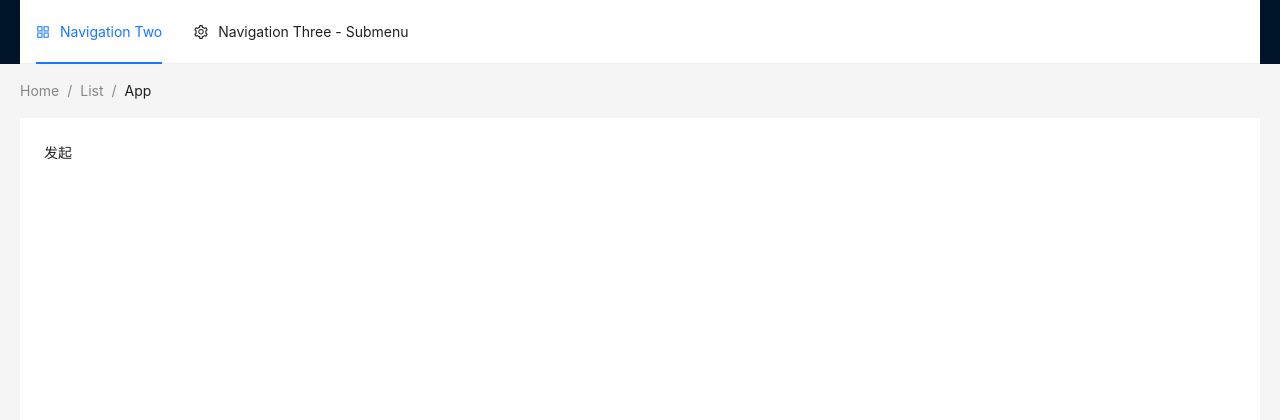
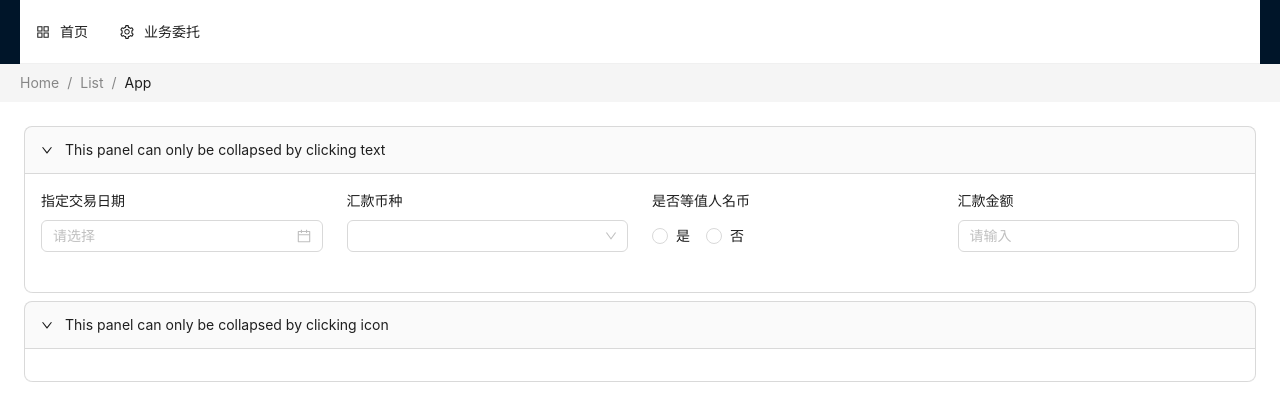
Before and after one commit to xingba-coder/cross-border-remittance, a Vue app: page /singleRemit/launch in a window 1280 px wide. Shown: the top 420 px of the page. Built offline with nearby package versions, Linux system fonts and the light colour scheme.

Commit message:
添加单笔汇款委托页面；样式修改；

```diff
--- a/components.d.ts
+++ b/components.d.ts
@@ -11,6 +11,9 @@ declare module 'vue' {
     ABreadcrumbItem: typeof import('ant-design-vue/es')['BreadcrumbItem']
     AButton: typeof import('ant-design-vue/es')['Button']
     ACol: typeof import('ant-design-vue/es')['Col']
+    ACollapse: typeof import('ant-design-vue/es')['Collapse']
+    ACollapsePanel: typeof import('ant-design-vue/es')['CollapsePanel']
+    ADatePicker: typeof import('ant-design-vue/es')['DatePicker']
     AForm: typeof import('ant-design-vue/es')['Form']
     AFormItem: typeof import('ant-design-vue/es')['FormItem']
     AInput: typeof import('ant-design-vue/es')['Input']
@@ -18,12 +21,14 @@ declare module 'vue' {
     ALayoutContent: typeof import('ant-design-vue/es')['LayoutContent']
     ALayoutHeader: typeof import('ant-design-vue/es')['LayoutHeader']
     AMenu: typeof import('ant-design-vue/es')['Menu']
+    ARadio: typeof import('ant-design-vue/es')['Radio']
     ARadioButton: typeof import('ant-design-vue/es')['RadioButton']
     ARadioGroup: typeof import('ant-design-vue/es')['RadioGroup']
     ARangePicker: typeof import('ant-design-vue/es')['RangePicker']
     ARow: typeof import('ant-design-vue/es')['Row']
     ASelect: typeof import('ant-design-vue/es')['Select']
     ASelectOption: typeof import('ant-design-vue/es')['SelectOption']
+    ASpace: typeof import('ant-design-vue/es')['Space']
     ATable: typeof import('ant-design-vue/es')['Table']
     HelloWorld: typeof import('./src/components/HelloWorld.vue')['default']
     IconCommunity: typeof import('./src/components/icons/IconCommunity.vue')['default']
--- a/src/App.vue
+++ b/src/App.vue
@@ -1,10 +1,10 @@
 <template>
   <a-layout>
-    <a-layout-header :style="{ position: 'fixed', zIndex: 5, width: '100%',paddingInline: '20px'  }">
-      <a-menu v-model:selectedKeys="current" mode="horizontal" :items="items" @click="toRouter" />
+    <a-layout-header :style="{ position: 'fixed', zIndex: 5, width: '100%', paddingInline: '20px' }">
+      <a-menu mode="horizontal" :items="items" @click="toRouter" />
     </a-layout-header>
-    <a-layout-content :style="{ padding: '0 20px', marginTop: '64px' }">
-      <a-breadcrumb :style="{ margin: '16px 0' }">
+    <a-layout-content :style="{ padding: '0 0', marginTop: '64px' }">
+      <a-breadcrumb :style="{ margin: '8px 20px' }">
         <a-breadcrumb-item>Home</a-breadcrumb-item>
         <a-breadcrumb-item>List</a-breadcrumb-item>
         <a-breadcrumb-item>App</a-breadcrumb-item>
@@ -21,25 +21,23 @@
 
 <script setup lang="ts">
 import { RouterView, useRouter } from 'vue-router'
-import { h, ref } from 'vue';
+import { h, ref,onMounted } from 'vue';
 import { MailOutlined, AppstoreOutlined, SettingOutlined } from '@ant-design/icons-vue';
 import type { MenuProps } from 'ant-design-vue';
 
 const router = useRouter()
 
-const current = ref<string[]>(['home']);
+const current = ref<string[]>(['']);
 const items = ref<MenuProps['items']>([
   {
     key: 'home',
     icon: () => h(AppstoreOutlined),
-    label: 'Navigation Two',
-    title: 'Navigation Two',
+    label: '首页',
   },
   {
     key: 'remit',
     icon: () => h(SettingOutlined),
-    label: 'Navigation Three - Submenu',
-    title: 'Navigation Three - Submenu',
+    label: '业务委托',
     children: [
       {
         key: 'singleRemit',
@@ -57,12 +55,12 @@ const items = ref<MenuProps['items']>([
             // title: 'Option 6',
           },
           {
-            key:'singleRemit-tobeModified',
-            label:'tobeModified',
+            key: 'singleRemit-tobeModified',
+            label: 'tobeModified',
           },
           {
-            key:'singleRemit-tobeReviewed',
-            label:'tobeReviewed',
+            key: 'singleRemit-tobeReviewed',
+            label: 'tobeReviewed',
           }
         ],
       },
@@ -74,15 +72,21 @@ const items = ref<MenuProps['items']>([
     ],
   },
 ]);
-  // Binding element 'key' implicitly has an 'any' type
-  // 函数将对象作为参数，我们解构对象的属性，但不键入对象。这意味着对象属性的类型被隐式设置为任何。
-  // const toRouter = ({ key }) =>{
-  const toRouter = ({key}:{ key:string }) =>{
+// Binding element 'key' implicitly has an 'any' type
+// 函数将对象作为参数，我们解构对象的属性，但不键入对象。这意味着对象属性的类型被隐式设置为任何。
+// const toRouter = ({ key }) =>{
+const toRouter = ({ key }: { key: string }) => {
   console.log(key)
-  router.push({name:key})
+  router.push({ name: key })
 }
+
+onMounted(() =>{
+  // 刷新保存业务处理页面，当前路由信息显示为空？
+  const name = router.currentRoute.value.name || 'home'
+  console.log(router.currentRoute.value)
+  current.value = [name]
+})
 
 </script>
 
-<style scoped>
-</style>
+<style scoped></style>
--- a/src/views/businessDeal/singleRemit/launchBusiness.vue
+++ b/src/views/businessDeal/singleRemit/launchBusiness.vue
@@ -1,6 +1,62 @@
 <template>
-    发起
+    <a-space direction="vertical">
+        <a-collapse v-model:activeKey="activeKey" collapsible="header">
+            <a-collapse-panel key="1" header="This panel can only be collapsed by clicking text">
+                <a-form :layout="'vertical'" :model="formState">
+                    <a-row :gutter="24">
+                        <a-col :span="6">
+                            <a-form-item label="指定交易日期">
+                                <a-date-picker v-model:value="formState.fieldA" placeholder="请选择" style="width:100%;" />
+                            </a-form-item>
+                        </a-col>
+                        <a-col :span="6">
+                            <a-form-item label="汇款币种">
+                                <a-select v-model:value="formState.fieldB" placeholder="请选择">
+                                    <a-select-option value="shanghai">Zone one</a-select-option>
+                                    <a-select-option value="beijing">Zone two</a-select-option>
+                                </a-select>
+                            </a-form-item>
+                        </a-col>
+                        <a-col :span="6">
+                            <a-form-item label="是否等值人名币" name="fieldC">
+                                <a-radio-group v-model:value="formState.fieldC">
+                                    <a-radio value="1">是</a-radio>
+                                    <a-radio value="2">否</a-radio>
+                                </a-radio-group>
+                            </a-form-item>
+                        </a-col>
+                        <a-col :span="6">
+                            <a-form-item label="汇款金额">
+                                <a-input v-model:value="formState.fieldD" placeholder="请输入" />
+                            </a-form-item>
+                        </a-col>
+                    </a-row>
+                </a-form>
+            </a-collapse-panel>
+        </a-collapse>
+        <a-collapse v-model:activeKey="activeKey" collapsible="header">
+            <a-collapse-panel key="2" header="This panel can only be collapsed by clicking icon">
+
+            </a-collapse-panel>
+        </a-collapse>
+    </a-space>
 </template>
+
 <script lang="ts" setup>
+import { ref ,reactive} from 'vue';
+
+const activeKey = ref(['1', '2']);
+const formState = reactive({
+    fieldA:'',
+    fieldB:'',
+    fieldC:'',
+    fieldD:'',
+})
 
 </script>
+
+<style scoped>
+.ant-space {
+    width: 100%;
+}
+</style>
--- a/src/views/businessDeal/singleRemit/savedList.vue
+++ b/src/views/businessDeal/singleRemit/savedList.vue
@@ -1,3 +1,4 @@
+
 <template>
     <a-form :layout="'vertical'" :model="formState">
         <a-row :gutter="16">
@@ -29,18 +30,27 @@
             <a-button type="primary">Submit</a-button>
         </a-form-item>
     </a-form>
-    <a-table :row-selection="rowSelection" :columns="columns" :data-source="tableData" size="middle" :scroll="{ x: 1300, y: 1000 }">
-        <template #bodyCell="{ column }">
+    <a-table :row-selection="rowSelection" :columns="columns" :data-source="tableData" size="middle"
+        :scroll="{ x: 1300, y: 1000 }">
+        <template #bodyCell="{ record, column }">
             <template v-if="column.key === 'operation'">
-                <a>action</a>
+                <a @click="dealThis(record)">处理</a>
+                <a @click="deleteThis(record)" style="color:#f81d22;">删除</a>
             </template>
         </template>
     </a-table>
+    <contextHolder />
 </template>
 <script lang="ts" setup>
-import { computed, reactive } from 'vue';
+import { useRouter } from 'vue-router';
+import { computed, reactive, h } from 'vue';
 import type { UnwrapRef } from 'vue';
 import type { TableColumnsType } from 'ant-design-vue';
+import { Modal } from 'ant-design-vue';
+import { ExclamationCircleOutlined } from '@ant-design/icons-vue';
+const [modal, contextHolder] = Modal.useModal();
+
+const router = useRouter()
 
 interface FormState {
     fieldA: string;
@@ -66,7 +76,7 @@ const columns: TableColumnsType = [
     { title: 'Column 7', dataIndex: 'address', key: '7' },
     { title: 'Column 8', dataIndex: 'address', key: '8' },
     {
-        title: 'Action',
+        title: '操作',
         key: 'operation',
         fixed: 'right',
         width: 100,
@@ -82,7 +92,6 @@ const tableData: DataItem[] = [];
 for (let i = 0; i < 46; i++) {
     tableData.push({ key: i, name: `zh&m ${i}`, age: 32, address: `London, Park Lane no. ${i}` });
 }
-
 const rowSelection: TableProps['rowSelection'] = {
     onChange: (selectedRowKeys: string[], selectedRows: DataType[]) => {
         console.log(`selectedRowKeys: ${selectedRowKeys}`, 'selectedRows: ', selectedRows);
@@ -93,4 +102,24 @@ const rowSelection: TableProps['rowSelection'] = {
     }),
 };
 
+
+const dealThis = (record) => {
+    router.push({ name: 'singleRemit-launch' })
+}
+const deleteThis = (record) => {
+    modal.confirm({
+        title: '确认删除所选项？',
+        icon: h(ExclamationCircleOutlined),
+        content: '',
+        okText: '确认',
+        cancelText: '取消',
+        onOk() {
+            console.log('OK', contextHolder);
+        },
+        onCancel() {
+            console.log('Cancel');
+        },
+        class: 'test',
+    });
+}
 </script>
```
Lines whose indentation alone changed are shown as unchanged.
